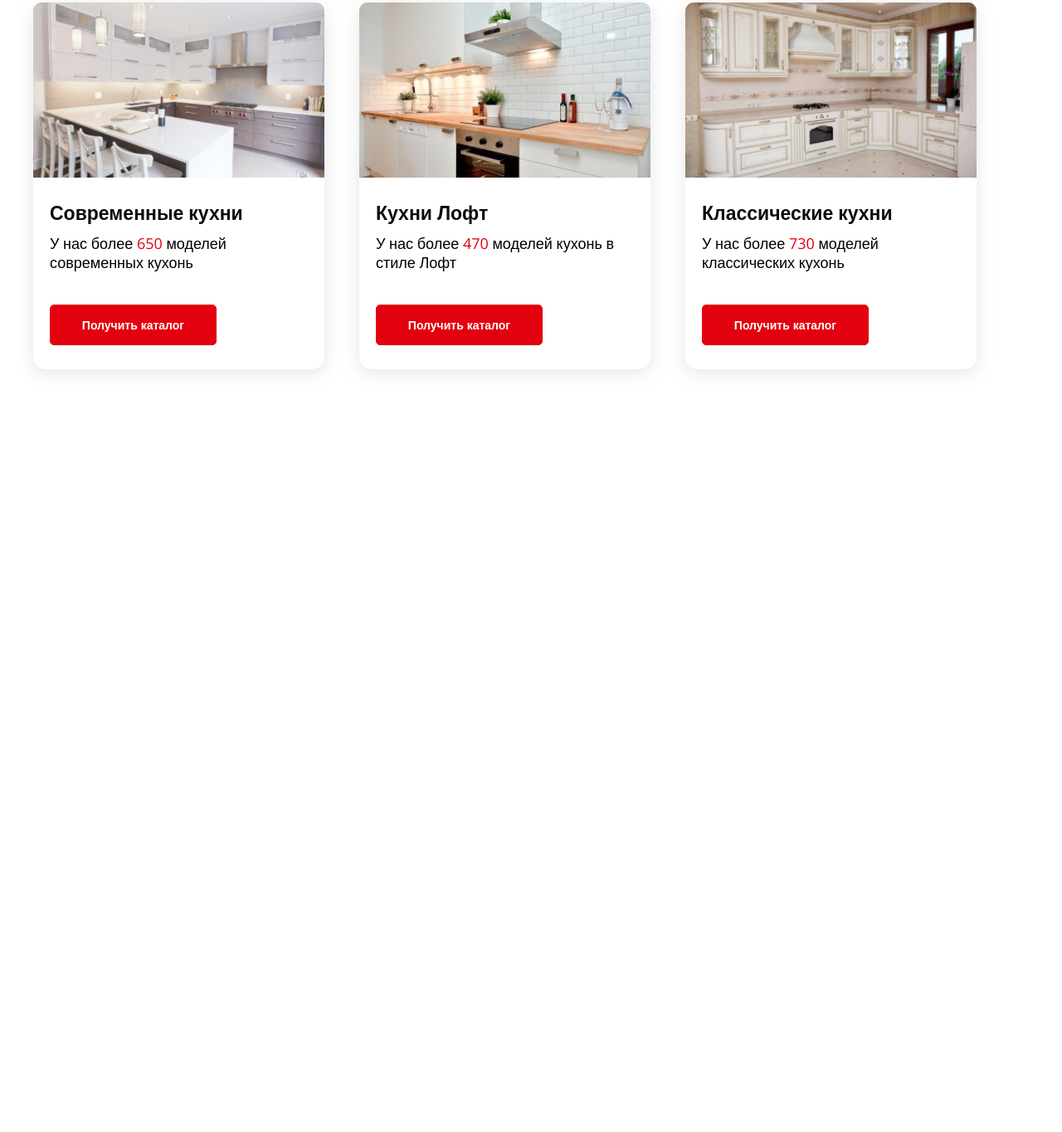
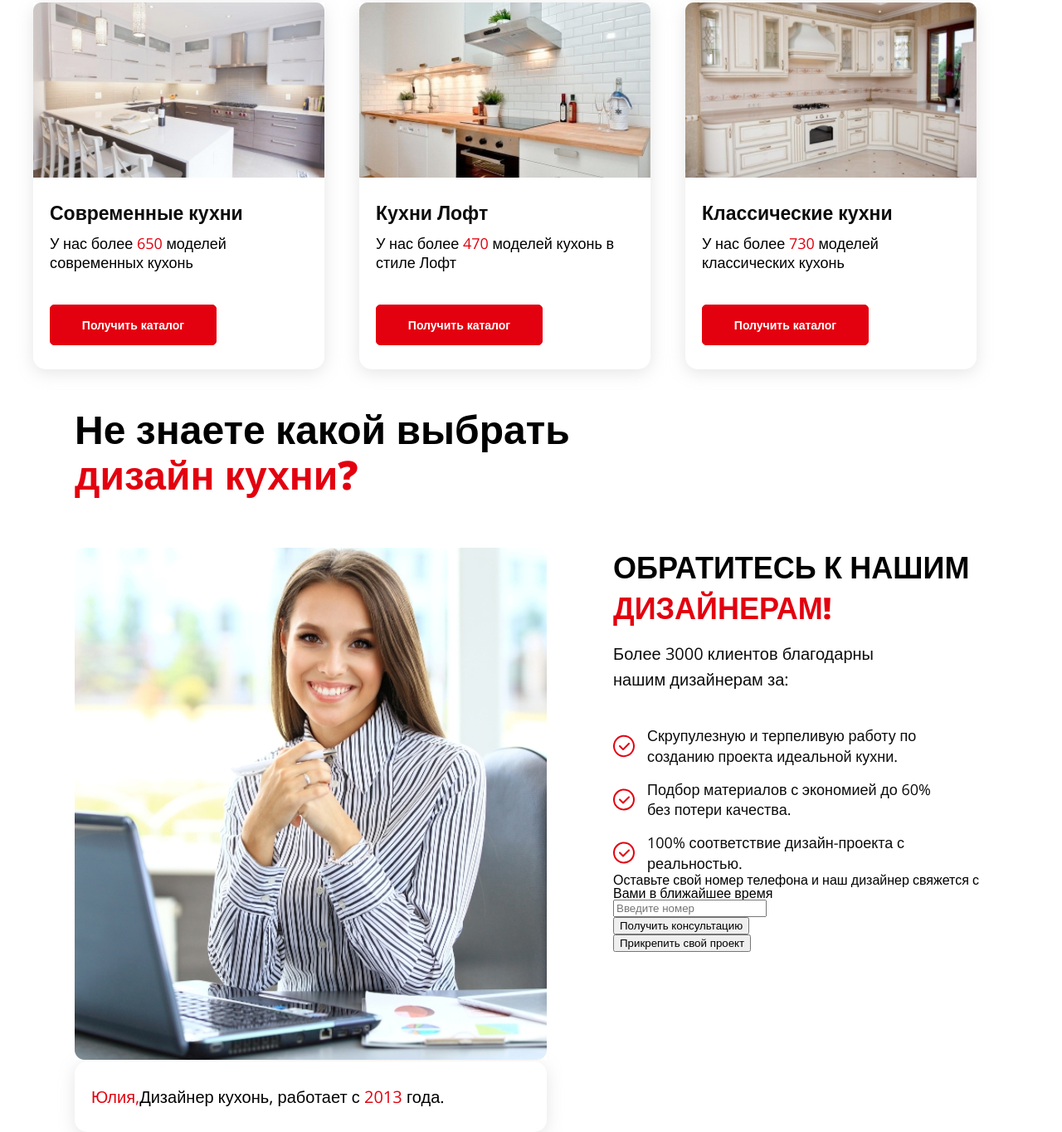
Before and after one commit to NikitaSokolkiy/TOP-project-kitchen, a plain HTML site: page index.html in a window 1280 px wide. Shown: the part 3755-5119 px from the top of the page at 83% size. Before the commit the page ends 4244 px from the top, so only its background shows below. Drawn offline with nearby package versions, Linux system fonts and the light colour scheme.

Commit message:
what design begin

```diff
--- a/index.html
+++ b/index.html
@@ -292,7 +292,7 @@
             <div class="not-find-model__text-catalog">
                 <div>
                     <h1 class="not-find-model_main-text">Не нашли нужную модель</h1>
-                    <h1 class="red-dark-color">Она у нас точно есть!</h1>
+                    <h1 class="red-dark-color hover-text">Она у нас точно есть!</h1>
                 </div>
                 <h3 class="not-find-model__second-text">Мы установили более <span class="red-dark-color">3000</span> кухонь на заказ!</h3>
                 <h3 class="not-find-model__second-text-2"> Получите подробный каталог</h3>
@@ -332,6 +332,54 @@
                 </div>
             </div>
         </section>
+        <section class="what-design-box">
+            <div class="what-design-box__main-text">
+                <h1 class="what-design-box__main-text-1">Не знаете какой выбрать<span class="what-design-box__main-text-2"> дизайн кухни?</span></h1>
+            </div>
+            <div class="what-design-box__in-box">
+                <div class="assistant-box">
+                    <div class="assistant-box-image">
+                        <img src="src/img/what-design.jpeg"alt="">
+                        <div class="assistant-box_text-box">
+                            <p><span class="red-dark-color">Юлия,</span>Дизайнер кухонь, работает с <span class="red-dark-color">2013</span> года.</p>
+                        </div>
+                    </div>
+                </div>
+                <div class="text-box">
+                    <div class="text-box__main">Обратитесь к нашим <span class="red-dark-color">дизайнерам!</span></div>
+                    <div class="text-box__main-light">Более 3000 клиентов благодарны нашим дизайнерам за:</div>
+                    <div class="text-box__list-advantages">
+                        <ul class="text-box__list">
+                            <li class="text-box__list-item">
+                               <img src="src/img/icons/ok-icon.svg" alt="" class="ok-icon">
+                                <p>Скрупулезную и терпеливую работу <span>  по созданию проекта идеальной кухни.</span> </p>
+                            </li>
+                            <li class="text-box__list-item">
+                                <img src="src/img/icons/ok-icon.svg" alt="" class="ok-icon">
+                                <p>Подбор материалов с экономией до 60% без потери качества.	</p>
+                            </li>
+                            <li class="text-box__list-item">
+                                <img src="src/img/icons/ok-icon.svg" alt="" class="ok-icon">
+                                <p>100% соответствие дизайн-проекта с реальностью.</p>
+                            </li>
+                        </ul>
+                    </div>
+                    <div class="text-box__second-text">Оставьте свой номер телефона и наш дизайнер свяжется с Вами в ближайшее время </div>
+                    <div class="text-box__form-box">
+                        <div class="form-box-number"></div>
+                            <form action="" class="number-form">
+                                <input type="number" class="number-box" placeholder="Введите номер">
+                            </form>
+                        <div class="form-box__get-help">
+                            <button class="get-help">Получить консультацию</button>
+                        </div>
+                        <div class="form-box__your-project">
+                            <button class="your-project">Прикрепить свой проект</button>
+                        </div>
+                    </div>
+                </div>
+            </div>
+        </section>
     </main>
     <footer class="footer"></footer>
 </body>
--- a/src/css/components/main.css
+++ b/src/css/components/main.css
@@ -424,3 +424,88 @@
     padding: 10px;
     border: 1px solid rgb(227, 1, 15);
 }
+.hover-text:hover{
+    border-bottom: #E3010F;
+    border-bottom-style: solid;
+    max-width: fit-content;
+}
+.what-design-box{
+    margin: auto;
+    max-width: 1100px;
+}
+.what-design-box__main-text{
+    text-align: left;
+    max-width: 680px;
+}
+.what-design-box__main-text-1{
+    font-size: 48px;
+    font-weight: 800;
+    line-height: 115%;
+    text-align: left;
+}
+.what-design-box__main-text-2{
+    font-size: 48px;
+    font-weight: 800;
+    line-height: 115%;
+    text-align: left;
+    color: #E3010F;
+}
+.what-design-box__main-text-2:hover{
+    border-bottom: #E3010F;
+    border-bottom-style: solid;
+}
+.what-design-box__in-box{
+    display: flex;
+    flex-direction: row;
+    margin-top: 61px;
+    gap: 80px;
+}
+.assistant-box{
+}
+.assistant-box_text-box{
+    font-size: 20px;
+    font-weight: 400;
+    line-height: 25px;
+    text-align: left;
+    border-radius: 15px;
+    box-shadow: 0px 4px 20px 0px rgba(150, 150, 150, 0.25);
+    background: rgb(255, 255, 255);
+    align-items: center;
+    padding: 30px 20px;
+}
+.text-box__main{
+    font-size: 36px;
+    font-weight: 800;
+    line-height: 136%;
+    text-align: left;
+    text-transform: uppercase;
+}
+.text-box__main-light{
+    color: rgb(12, 12, 12);
+    font-size: 20px;
+    font-weight: 400;
+    line-height: 153%;
+    text-align: left;
+    margin-top: 15px;
+    max-width: 335px;
+}
+.text-box__list-advantages{
+    display: flex;
+    flex-direction: column;
+    max-width: 407px;
+    margin-top: 25px;
+}
+.text-box__list{
+    gap: 15px;
+}
+.text-box__list-item{
+    display: flex;
+    flex-direction: row;
+    gap: 15px;
+    color: rgb(12, 12, 12);
+    font-size: 18px;
+    font-weight: 400;
+    line-height: 137%;
+    text-align: left;
+    margin-top: 15px;
+}
```
Also changed, not shown: src/img/icons/arrow-right.svg (added), src/img/icons/ok-icon.svg (added), src/img/what-design.jpeg (added).
